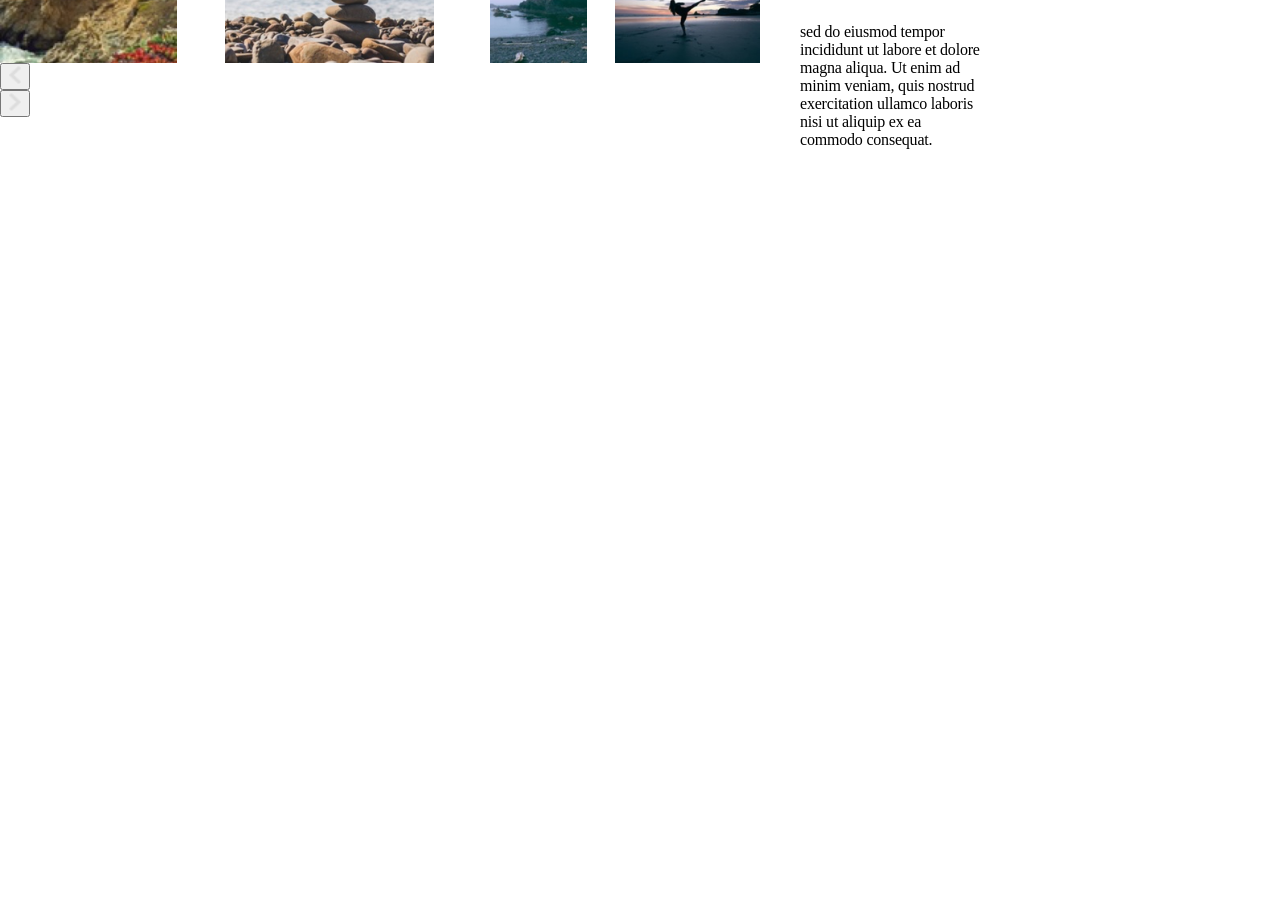
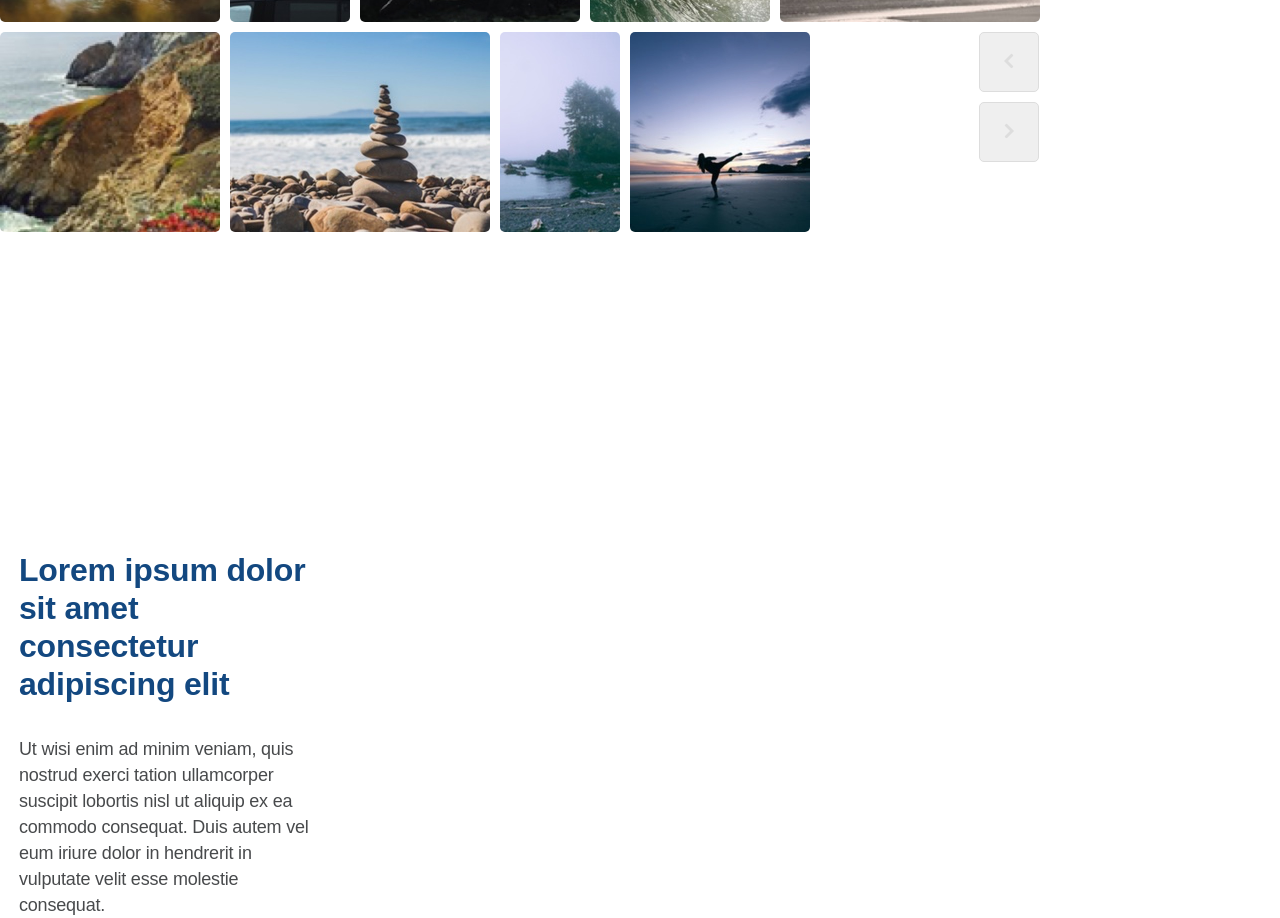
Before and after one commit to pbanic/factory, a plain HTML site: page page.html in a window 1280 px wide. Shown: the part 338-1256 px from the top of the page. Before the commit the page ends 800 px from the top, so only its background shows below. Drawn offline with nearby package versions, Linux system fonts and the light colour scheme.

Commit message:
SecondCommit

```diff
--- a/page.html
+++ b/page.html
@@ -1,5 +1,6 @@
 <!DOCTYPE html>
 <html lang="en">
+
 <head>
     <meta charset="utf-8">
     <meta name="description" content="Photo Slider">
@@ -7,55 +8,62 @@
     <meta name="author" content="Petra Banić">
     <meta name="viewport" content="width=device-width, initial-scale=1">
     <title>Photo Slider</title>
-    <link rel="stylesheet" href="page.css"/>
+    <link rel="stylesheet" href="page.css" />
 </head>
+
 <body>
-    <div class="BigContainer">
+    <div class="AllContainer">
         <div class="SlideshowButtonContainer">
             <div class="SlideshowContainer">
-                <div class="SlidesOne">
-                    <img src="Assets/slider-image-7.jpg" alt="AssetOne">
+                <div class="SlideshowContainerTop">
+                    <div class="SlidesTop">
+                        <img src="Assets/slider-image-7.jpg" alt="AssetOne" width="220px" height="200px">
                     </div>
-                <div class="SlidesOne">
-                    <img src="Assets/slider-image-6.jpg" alt="AssetTwo">
+                    <div class="SlidesTop">
+                        <img src="Assets/slider-image-6.jpg" alt="AssetTwo" width="120px" height="200px">
                     </div>
-                <div class="SlidesOne">
-                    <img src="Assets/slider-image-9.jpg" alt="AssetThree">
+                    <div class="SlidesTop">
+                        <img src="Assets/slider-image-9.jpg" alt="AssetThree" width="220px" height="200px">
                     </div>
-                <div class="SlidesOne">
-                    <img src="Assets/slider-image-8.jpg" alt="AssetFour">
+                    <div class="SlidesTop">
+                        <img src="Assets/slider-image-8.jpg" alt="AssetFour" width="180px" height="200px">
                     </div>
-                <div class="SlidesOne">
-                    <img src="Assets/slider-image-5.jpg" alt="AssetFive">
+                    <div class="SlidesTop">
+                        <img src="Assets/slider-image-5.jpg" alt="AssetFive" width="260px" height="200px">
                     </div>
                 </div>
-            <div class="SlideshowContainer">
-                <div class="SlidesTwo">
-                    <img src="Assets/slider-image-4.jpg" alt="AssetSix">
+                <div class="SlideshowContainerBottom">
+                    <div class="SlidesBottom">
+                        <img src="Assets/slider-image-4.jpg" alt="AssetSix" width="220px" height="200px">
                     </div>
-                <div class="SlidesTwo">
-                    <img src="Assets/slider-image-1.jpg" alt="AssetSeven">
+                    <div class="SlidesBottom">
+                        <img src="Assets/slider-image-1.jpg" alt="AssetSeven" width="260px" height="200px">
                     </div>
-                <div class="SlidesTwo">
-                    <img src="Assets/slider-image-2.jpg" alt="AssetEight">
+                    <div class="SlidesBottom">
+                        <img src="Assets/slider-image-2.jpg" alt="AssetEight" width="120px" height="200px">
                     </div>
-                <div class="SlidesTwo">
-                    <img src="Assets/slider-image-3.jpg" alt="AssetNine">
+                    <div class="SlidesBottom">
+                        <img src="Assets/slider-image-3.jpg" alt="AssetNine" width="180px" height="200px">
+                    </div>
                 </div>
             </div>
             <div class="ButtonContainer">
-                <button type="button" id="PrevAct"><img src="./Assets/arrow-gray-left.png" height="100" width="100"
-                        alt="BackButton" id="BackButton"/></button>
-                <button type="button" id="NextAct"><img src="./Assets/arrow-gray-right.png" height="100" width="100"
-                        alt="NextButton" id="NextButton"/></button>
+                <div class="PrevButton">
+                    <button type="button" id="PrevAct"><img src="./Assets/arrow-gray-right.png" width="9.98px"
+                            height="16px" alt="BackButton" id="BackButton" /></button>
+                </div>
+                <div class="NextButton">
+                    <button type="button" id="NextAct"><img src="./Assets/arrow-gray-left.png" width="9.98px"
+                            height="16px" alt="NextButton" id="NextButton" /></button>
                 </div>
             </div>
-        <div class="TextContainer">
-            <h1 class="Title">Lorem ipsum dolor sit amet, consectetur adipiscing elit</h1>
-            <p class="Text">sed do eiusmod tempor incididunt ut labore et dolore magna aliqua.
-                Ut enim ad minim veniam, quis nostrud exercitation ullamco laboris nisi ut aliquip ex ea commodo
-                consequat.</p>
         </div>
+        <section class="TextContainer">
+            <h1 class="Title">Lorem ipsum dolor sit amet consectetur adipiscing elit</h1>
+            <p class="Text">Ut wisi enim ad minim veniam, quis nostrud exerci tation ullamcorper suscipit lobortis nisl
+                ut aliquip ex ea commodo consequat. Duis autem vel eum iriure dolor in hendrerit in vulputate velit esse
+                molestie consequat.</p>
+        </section>
     </div>
     <script src="https://ajax.googleapis.com/ajax/libs/jquery/3.6.0/jquery.min.js" defer></script>
     <script src="page.js" defer></script>
--- a/page.js
+++ b/page.js
@@ -7,18 +7,18 @@ $(document).ready(function () {
 
 $(document).ready(function () {
   $("#PrevAct").hover(function () {
-    $("#BackButton").attr("src", "./Assets/arrow-blue-left.png");
+    $("#BackButton").attr("src", "./Assets/arrow-blue-right.png");
   },
   function() {
-    $("#BackButton").attr("src", "./Assets/arrow-gray-left.png");
+    $("#BackButton").attr("src", "./Assets/arrow-gray-right.png");
   })
 });
 
 $(document).ready(function () {
   $("#NextAct").hover(function () {
-    $("#NextButton").attr("src", "./Assets/arrow-blue-right.png");
+    $("#NextButton").attr("src", "./Assets/arrow-blue-left.png");
   },
   function() {
-    $("#NextButton").attr("src", "./Assets/arrow-gray-right.png");
+    $("#NextButton").attr("src", "./Assets/arrow-gray-left.png");
   })
 });
--- a/page.sass
+++ b/page.sass
@@ -1,60 +1,87 @@
+$font-stack: "SourceSansPro", sans-serif
+
+%flex
+  display: flex
+  flex-flow: row wrap
+
 body
   margin: 0
-  font-family: "SourceSansPro"
+  font: 100% $font-stack
+  letter-spacing: -0.2px
 
-.BigContainer
-  display: flex
-  align-items: flex-start
-  justify-content: flex-start
-  justify-items: flex-start
-
+.AllContainer
+  @extend %flex
 .SlideshowButtonContainer
-  display: flex
-  flex-flow: row wrap
-  align-items: center
-  width: auto
-  margin-top: 100px
+  @extend %flex
 
 .TextContainer
-  display: flex
-  flex-flow: column wrap
-  width: 450px
-  margin-right: 300px
-  margin-top: 80px
+  width: 300.93px
+  height: 296px
+  padding-top: 10rem
+  padding-left: 19px
 
 .Title
+  display: flex
+  align-items: flex-end
+  width: 300.93px
+  height: 120px
+  font-weight: 700
+  font-size: 32px
+  line-height: 38px
   color: #134880
-  display: flex
-  letter-spacing: -0.2px
+  padding-bottom: 1.25rem
 
 .Text
-  color: black
   display: flex
-  letter-spacing: -0.2px
+  align-items: center
+  width: 300.93px
+  height: 156px
+  font-weight: 400
+  font-size: 18px
+  line-height: 26px
+  color: #484A4C
 
-.SlideshowContainer
+.SlideshowContainerTop
   display: flex
-  width: 800px
+  width: 46.875rem
+  padding-top: 10rem
 
-.SlidesOne
+.SlideshowContainerBottom
   display: flex
-  justify-content: flex-start
-  padding-right: 4px
-  padding-bottom: 10px
+  width: 46.25rem
+  padding-bottom: 10rem
 
-.SlidesTwo
-  display: flex
-  justify-content: flex-start
-  padding-right: 4px
+.SlidesTop
+  padding-bottom: 0.625rem
+  padding-right: 0.625rem
+  height: 200px
+
+.SlidesBottom
+  padding-right: 0.625rem
+
+.ButtonContainer
+  @extend %flex
+  padding-left: 14.3rem
+  padding-top: 23.125rem
+  width: 60px
+  height: 70px
+
+button
+  height: 60px
+  width: 60px
+  padding: 0.625rem
+  border: 1px solid #DDDDDD
+  box-sizing: border-box
+  border-radius: 5px
+  transform: matrix(-1, 0, 0, 1, 0, 0)
+
+button:hover
+  border: 1px solid #134880
+  box-sizing: border-box
+  border-radius: 5px
+
+.PrevButton
+  padding-bottom: 0.625rem
 
 img
-  max-width: 80%
-  height: auto
-
-.ButtonContainer
-  display: flex
-  flex-flow: row wrap
-  width: 30px
-
-.PrevAct, .NextAct
-  padding: 10px
+  border-radius: 5px
```
Also changed, not shown: page.css, 1 other file. Lines whose indentation alone changed are shown as unchanged.
